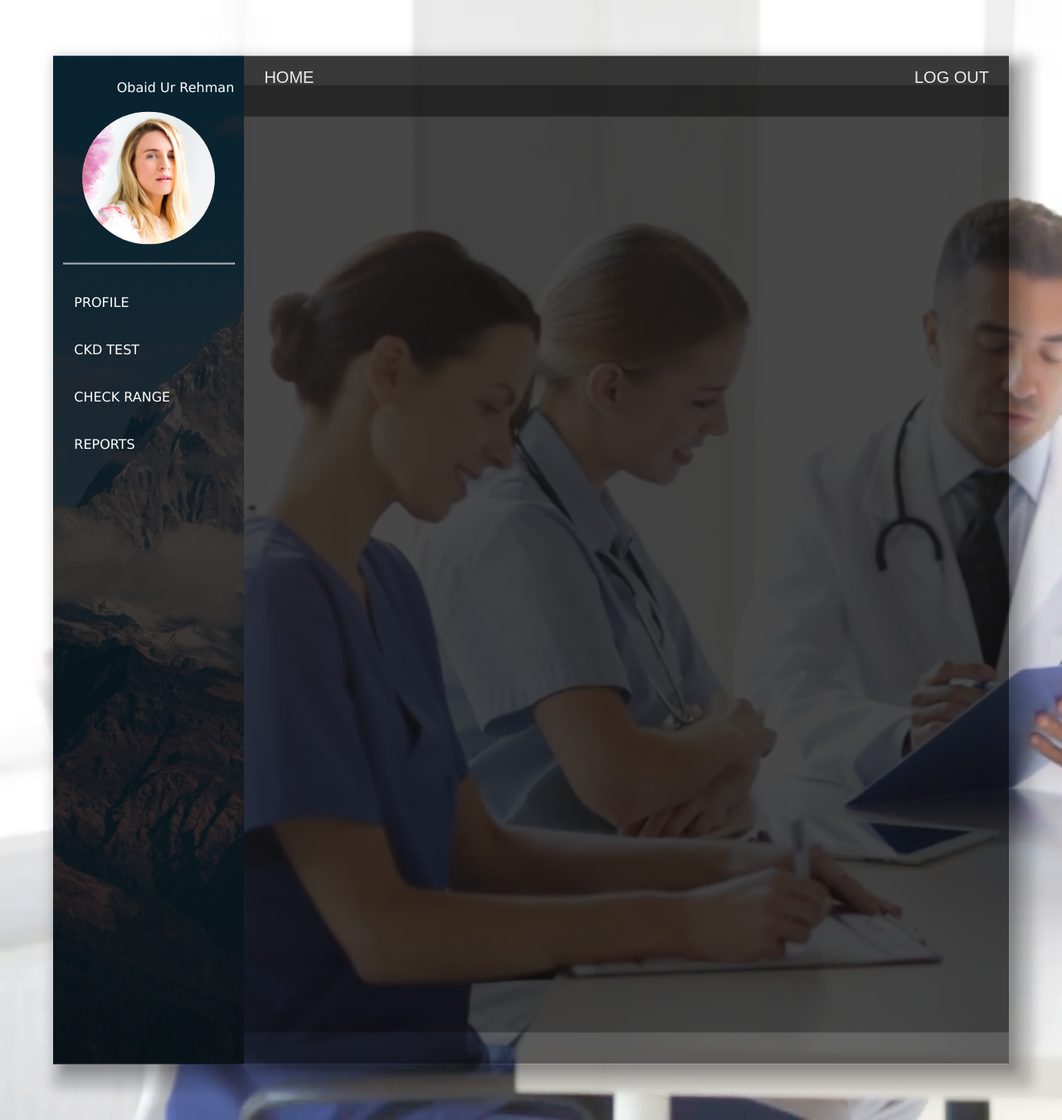
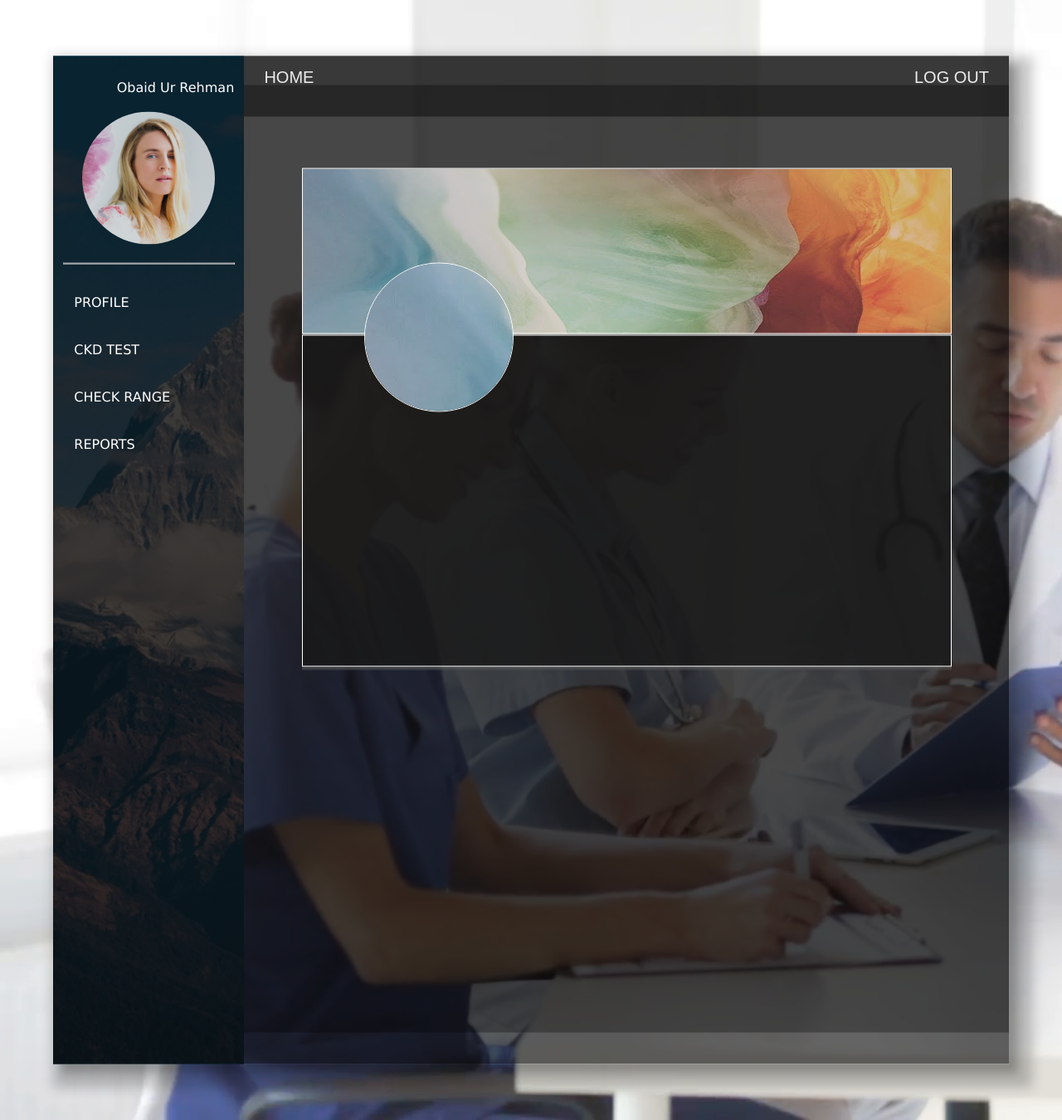
Before and after one commit to obaidr76/CKD, a Django app: page /webapp1/dashboard/1/ in a window 1280 px wide. Shown: the whole page at 83% size. Run offline with Django 3.2, Linux system fonts and the light colour scheme; some libraries are stand-ins or nearby versions.

Commit message:
1904/1147

```diff
--- a/mysite/webapp1/static/dashboard.css
+++ b/mysite/webapp1/static/dashboard.css
@@ -105,7 +105,13 @@ html, body
     width:160px;
     height:160px;
     border-radius:50%;
+    z-index:1;
 }
+.nav-pic
+{
+    opacity:0.8;
+}
+
 .table
 {
     display: table;
--- a/mysite/webapp1/static/style.css
+++ b/mysite/webapp1/static/style.css
@@ -74,6 +74,8 @@ body {
     box-shadow: 14px 14px 14px rgba(0,0,0,0.8), 10px 10px 10px rgba(0,0,0,0.8);
 }
 
+
+
 @font-face {
   font-family: 'Open Sans';
   font-style: normal;
@@ -107,11 +109,11 @@ body {
 * {
   box-sizing: border-box;
 }
-.log-form {
+.log-form{
     width: 85%;
     min-width: 320px;
     background-color: rgba(84,84,84,0.6);
-    position: absolute;
+    position: relative;
     margin-top: 590px;
     left: 50%;
     text-align: center;
@@ -120,8 +122,59 @@ body {
     -o-transform: translate(-50%, -50%);
     -ms-transform: translate(-50%, -50%);
     transform: translate(-50%, -50%);
-    box-shadow:  10px 10px 10px 10px rgba(0,0,0,0.8);
+    box-shadow:  10px 10px 10px rgba(0,0,0,0.8);
 }
+
+.panel_3 {
+    width: 85%;
+    margin-left: 7.5%;
+    margin-right: 7.5%;
+    position: relative;
+    height: auto;
+    margin-top: 100px;
+    background-color: rgba(84,84,84,0.6);
+    text-align: right;
+}
+
+.panel_img, .panel_profile, .panel_profile_icon {
+    width: 100%;
+    position: relative;
+    display: inline-block;
+    height: 200px;
+    overflow: hidden;
+    border: 1.5px #fff solid;
+}
+
+.panel_img {
+    background-image: url("images/img6.jpg"), linear-gradient(rgba(0,0,0,0.1),rgba(0,0,0,0.1));
+    background-blend-mode: overlay;
+    background-repeat: no-repeat;
+    background-size: cover;
+}
+
+.panel_profile_icon
+{
+    height:180px;
+    margin-top: -90px;
+    width: 180px;
+    float:left;
+    margin-left: 75px;
+    overflow: hidden;
+    border-radius: 50%;
+    z-index:3;
+}
+.panel_profile
+{
+    height: 400px;
+    margin-top: -93px;
+}
+
+.panel_img img
+{
+   width: 100%;
+}
+
+
 
 
 @media (max-width: 40em) {
@@ -216,3 +269,19 @@ body {
 .log-form .btn:focus {
   outline: none;
 }
+
+
+.profile_card1, .profile_card2 {
+    width: 28%;
+    text-align: left;
+    background:rgb(0, 0, 0,0.6);
+    position: relative;
+    display: inline-block;
+    height: 100%;
+    float: left;
+}
+.profile_card2
+{
+    width:72%;
+
+}
--- a/mysite/webapp1/templates/dashboard.html
+++ b/mysite/webapp1/templates/dashboard.html
@@ -58,7 +58,28 @@
             </div>
             <div class="content-container">
                 <!--  main content for probile ckd test/check/report goes here -->
-                {% if id == '2' %}                   <!--CKD TEST-->
+                {% if id == '1' %}
+
+                <div class="panel_3">
+
+                    <div class="panel_img">
+
+                    </div>
+                    <div class="panel_profile_icon">
+                        <img src="{%static '/images/img6.jpg'%}" alt="Flowers in Chania">
+                    </div>
+                    <div class="panel_profile">
+                        <div class="profile_card1">
+
+                        </div>
+                        <div class="profile_card2">
+
+
+                        </div>
+                    </div>
+                </div>
+
+                {% elif id == '2' %}                   <!--CKD TEST-->
 
                 <div style="background: transparent" class="panel_1">
                     <div class="log-form">
@@ -81,7 +102,7 @@
                         </form>
                     </div><!--end log form -->
                 </div>
-                <div  class="panel_2">
+                <div class="panel_2">
                     <h2>ALBUMIN</h2>
                     <p> Albumin is a protein found in the blood. A healthy kidney doesn't let albumin pass from the blood into the urine. A damaged kidney lets some albumin pass into the urine</p>
                     <h2>RED BLOOD CELLS</h2>
@@ -100,6 +121,10 @@
                 </div>
 
                 {% endif%}
+
+
+
+
             </div>
 
         </div>
```
Also changed, not shown: mysite/webapp1/static/images/.picasa.ini, mysite/webapp1/static/images/.picasaoriginals/.picasa.ini, mysite/webapp1/static/images/.picasaoriginals/img6.JPG (added), mysite/webapp1/static/images/img5.jpg (added), mysite/webapp1/static/images/img6.JPG (added).
